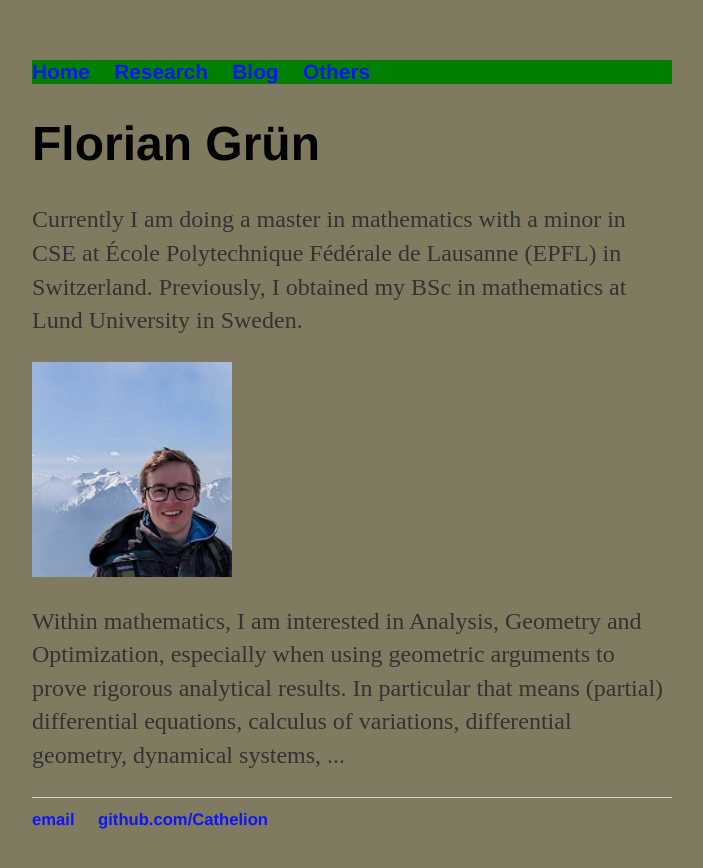
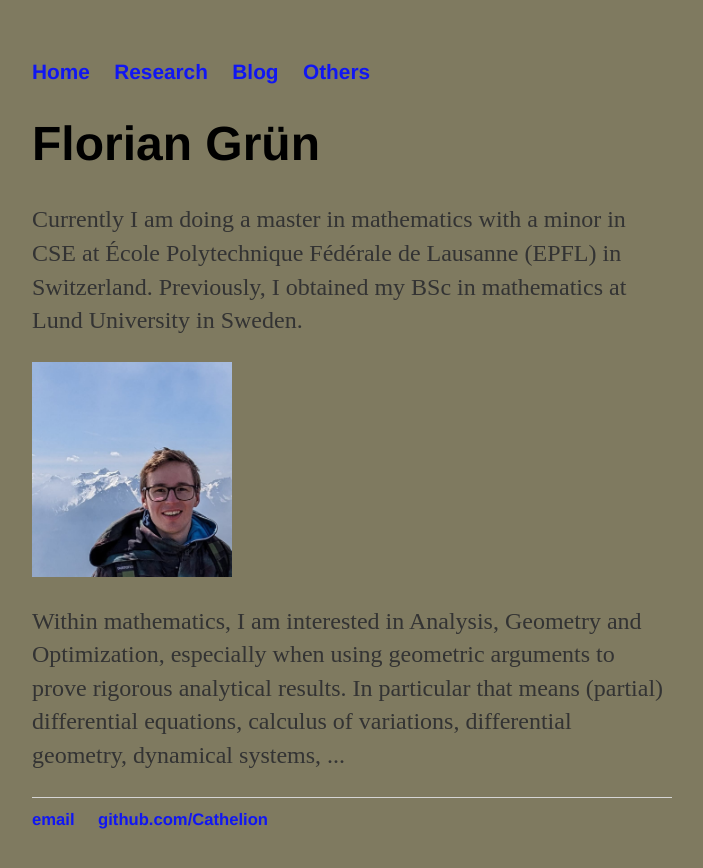
Before and after one commit to Cathelion/Cathelion.github.io, a Jekyll site: the page built from index.html, in a window 1280 px wide. Shown: the top 868 px of the page, without its empty margins (288-991 px from the left). Built offline with Jekyll 4.4.1, drawn with Linux system fonts in a browser that asks for light colours.

Commit message:
Update main.css

```diff
--- a/css/main.css
+++ b/css/main.css
@@ -4,7 +4,7 @@ body {
     background-color: hsl(50 33% 25% / 0.75);
 }
 
-nav{
+.one{
     background-color: green;
 }
 
```
